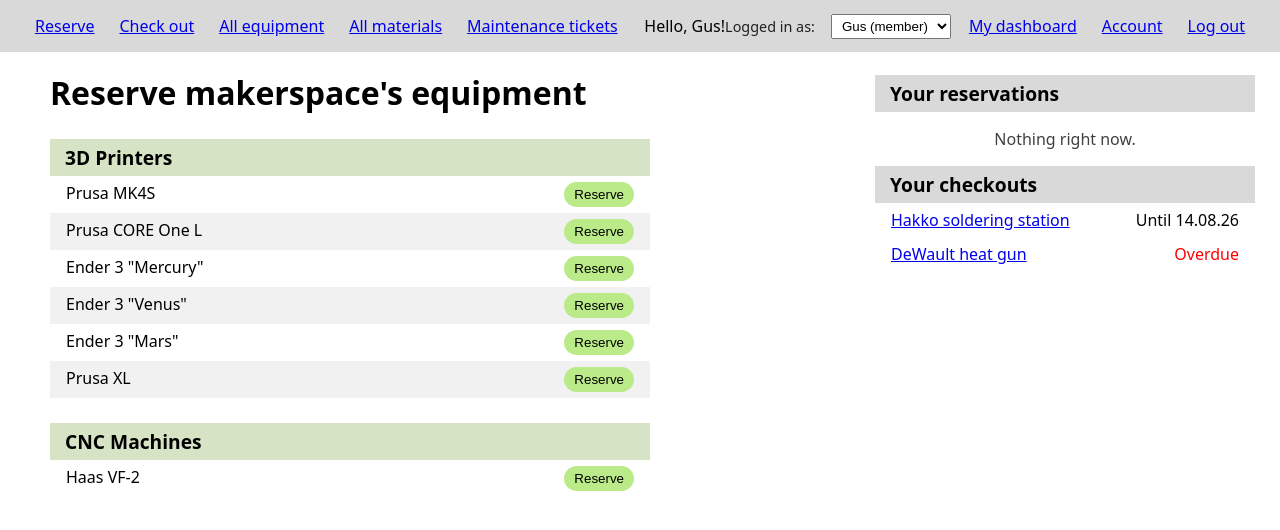
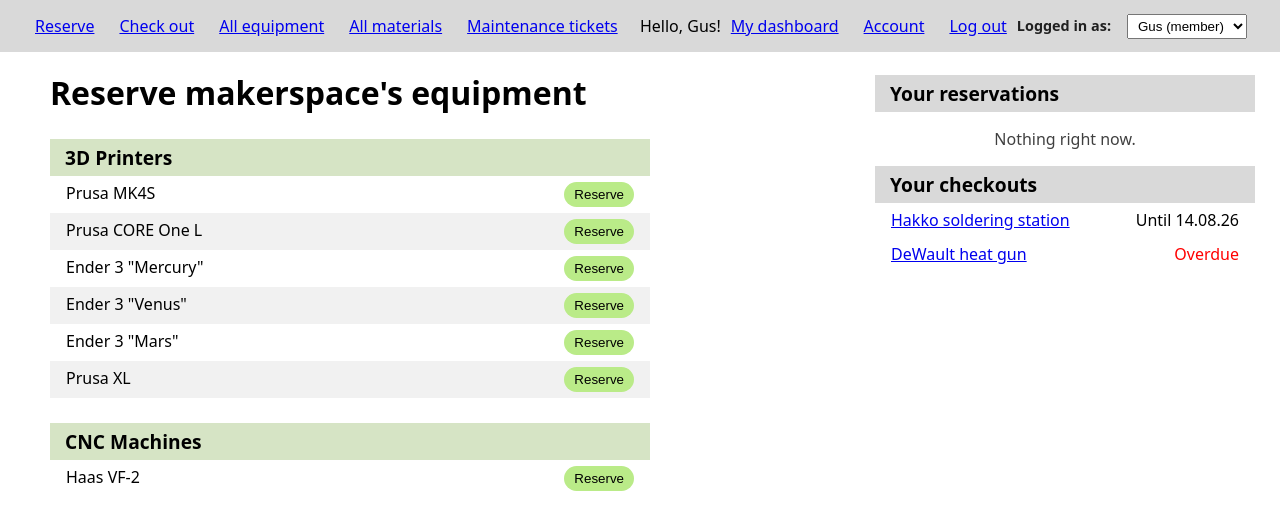
Before and after one commit to isatsam/makerspace, a React (Vite) app in the folder frontend/: page / in a window 1280 px wide. Shown: the top 530 px of the page. Built offline with nearby package versions, Linux system fonts and the light colour scheme.

Commit message:
Rearrange header

```diff
--- a/frontend/src/components/Header.tsx
+++ b/frontend/src/components/Header.tsx
@@ -28,7 +28,13 @@ function Header({ currentMember }: HeaderProps) {
       </ul>
       <div className="hello flex">
         <div>Hello, <span id="userName">{currentMember.first_name}</span>!</div>
-        <label htmlFor="memberSwitcher" style={{ marginRight: 8 }}>
+        <ul className="header-nav flex">
+          <li><a href="#">My dashboard</a></li>
+          <li><a href="#">Account</a></li>
+          <li><a href="#">Log out</a></li>
+        </ul>
+        <div>
+          <label htmlFor="memberSwitcher" style={{ marginRight: 8, fontWeight: 600 }}>
             Logged in as:
           </label>
           <select
@@ -42,11 +48,7 @@ function Header({ currentMember }: HeaderProps) {
               </option>
             ))}
           </select>
-        <ul className="header-nav flex">
-          <li><a href="#">My dashboard</a></li>
-          <li><a href="#">Account</a></li>
-          <li><a href="#">Log out</a></li>
-        </ul>
+        </div>
       </div>
     </header>
   );
```
Lines whose indentation alone changed are shown as unchanged.
